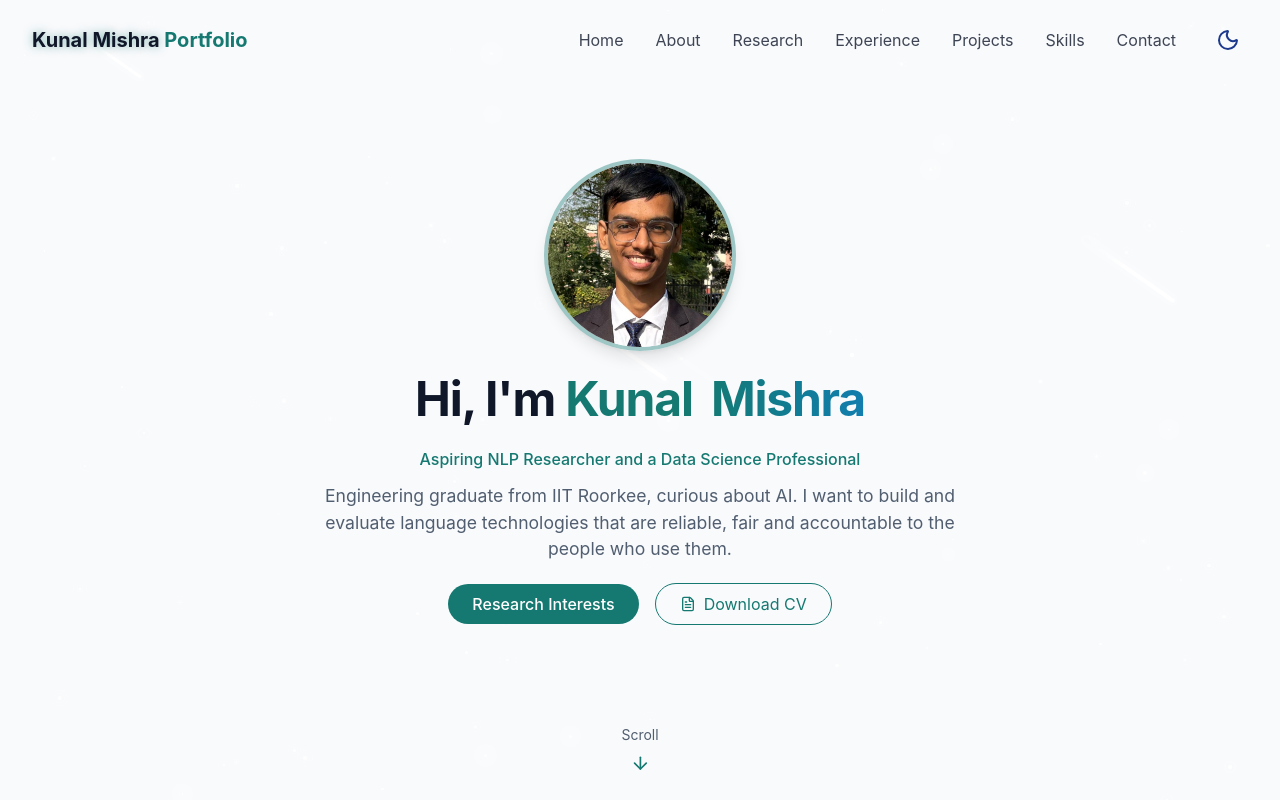
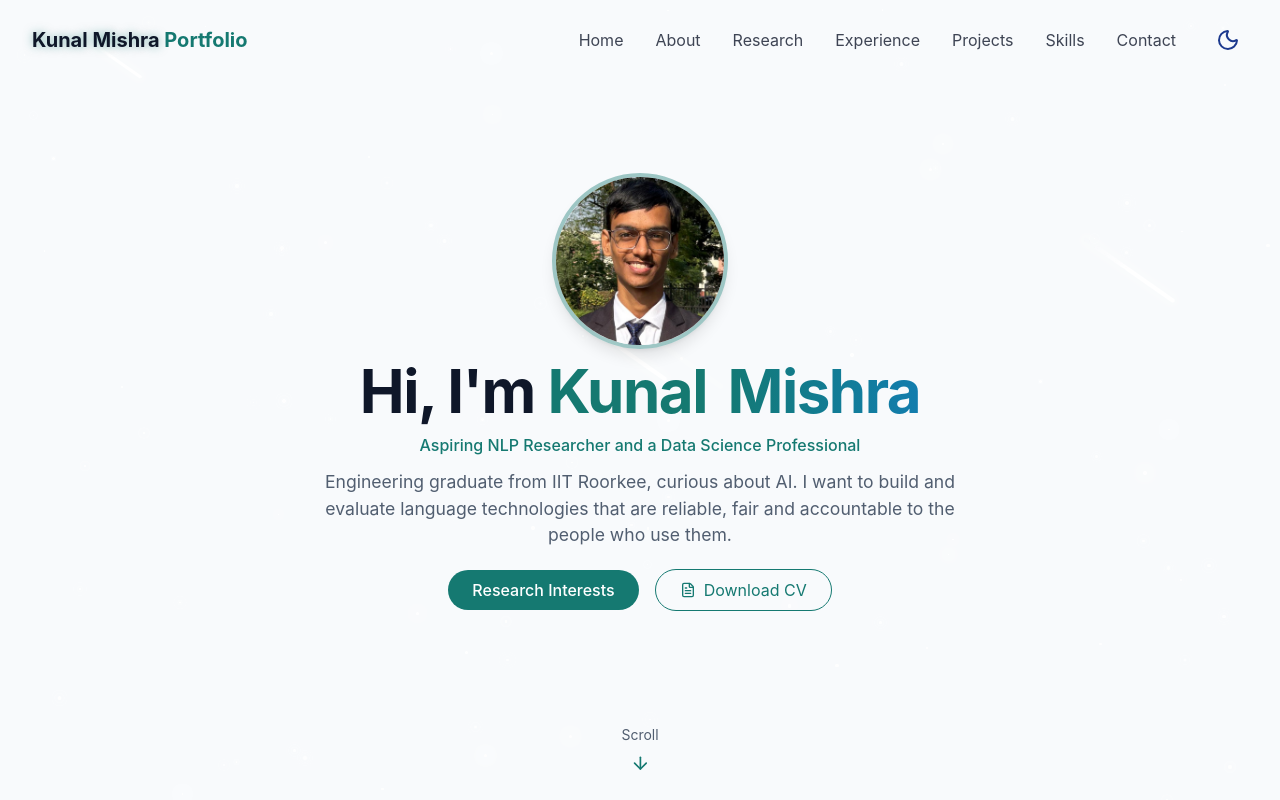
Before and after one commit to Kunal2319/Research_Portfolio_Website, a React (Vite) app: page / in a window 1280 px wide. Shown: the top 800 px of the page. Built offline with nearby package versions, Linux system fonts and the light colour scheme.

Commit message:
Update HeroSection.jsx

```diff
--- a/src/components/HeroSection.jsx
+++ b/src/components/HeroSection.jsx
@@ -57,9 +57,9 @@ export const HeroSection = () => (
         <img
           src={profile.photo}
           alt={profile.name}
-          className="mx-auto h-40 w-40 md:h-48 md:w-48 rounded-full object-cover border-4 border-primary/40 shadow-lg opacity-0 animate-fade-in"
+          className="mx-auto h-36 w-36 md:h-44 md:w-44 rounded-full object-cover border-4 border-primary/40 shadow-lg opacity-0 animate-fade-in"
         />
-        <h1 className="text-[clamp(1.75rem,min(6svh,8vw),3.5rem)] font-bold tracking-tight">
+        <h1 className="text-4xl md:text-6xl font-bold tracking-tight">
           <span className="opacity-0 animate-fade-in"> Hi, I'm</span>
           <span className="text-primary opacity-0 animate-fade-in-delay-1"> {profile.firstName}</span>
           <span className="text-gradient ml-2 opacity-0 animate-fade-in-delay-2"> {profile.lastName}</span>
```
